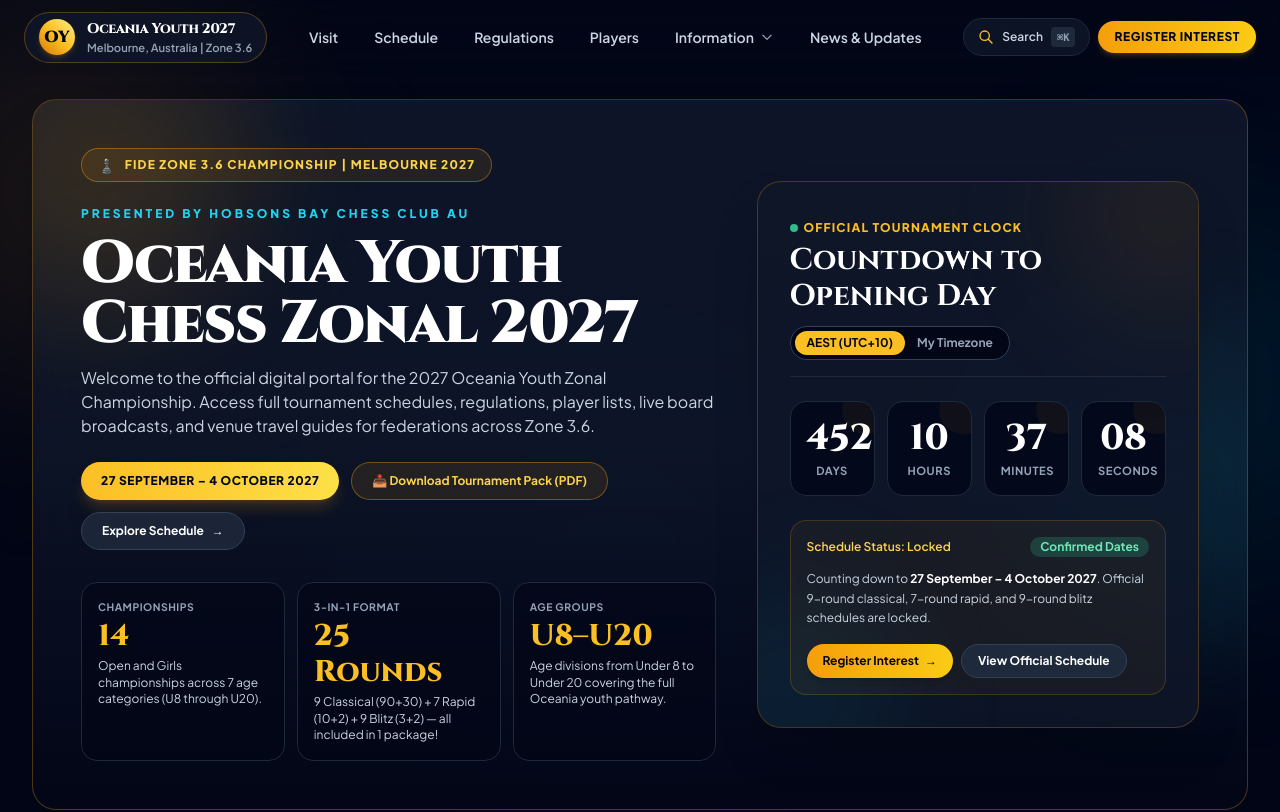
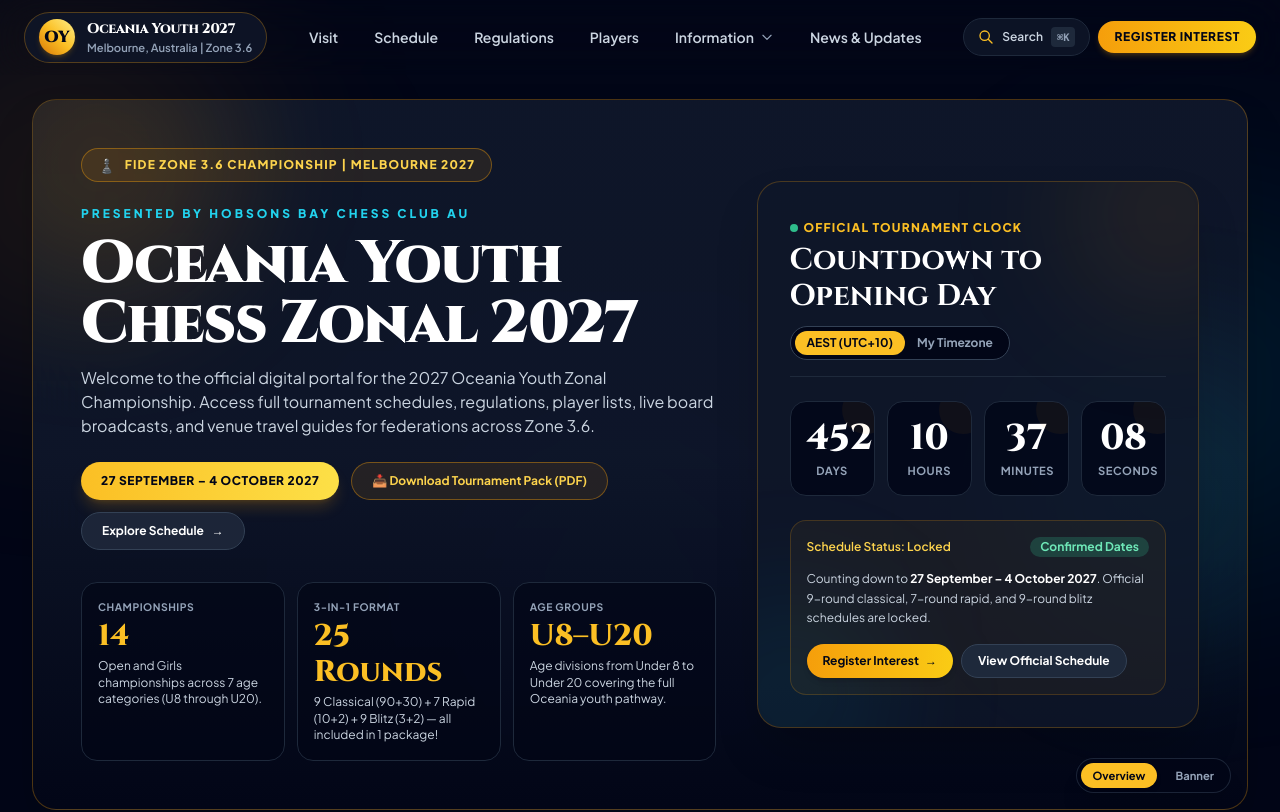
Before and after one commit to Hobsons-Bay-Chess-Club-AU/oceania-youth-2027, a Next.js app: page / in a window 1280 px wide. Shown: the top 812 px of the page. Built offline with nearby package versions, Linux system fonts and the light colour scheme.

Commit message:
feat: add auto-sliding hero banner with image and interactive controls to homepage

```diff
--- a/components/pages/home-page.tsx
+++ b/components/pages/home-page.tsx
@@ -1,7 +1,8 @@
 "use client";
 
 import Link from "next/link";
-import { useState } from "react";
+import Image from "next/image";
+import { useState, useEffect } from "react";
 import { homePageData } from "@/app/data";
 import { siteConfig } from "@/lib/site-config";
 import { HomeHeroCountdown } from "@/components/home-hero-countdown";
@@ -19,15 +20,37 @@ const ageDivisions = [
 
 export function HomePage() {
   const [selectedGroup, setSelectedGroup] = useState(ageDivisions[3]); // Default U14
+  const [activeSlide, setActiveSlide] = useState<0 | 1>(0);
+  const [isPaused, setIsPaused] = useState(false);
+
+  useEffect(() => {
+    if (isPaused) return;
+    const timer = setInterval(() => {
+      setActiveSlide((prev) => (prev === 0 ? 1 : 0));
+    }, 10000);
+    return () => clearInterval(timer);
+  }, [isPaused]);
 
   return (
     <div className="space-y-10 md:space-y-14">
-      {/* Hero Championship Section */}
-      <section className="relative overflow-hidden rounded-3xl border border-amber-500/30 bg-gradient-to-b from-slate-900/90 via-slate-900/80 to-slate-950/95 p-6 shadow-2xl backdrop-blur-2xl md:p-10 lg:p-12">
+      {/* Hero Championship Section with 10s auto-switch */}
+      <section
+        onMouseEnter={() => setIsPaused(true)}
+        onMouseLeave={() => setIsPaused(false)}
+        className="relative overflow-hidden rounded-3xl border border-amber-500/30 bg-gradient-to-b from-slate-900/95 via-slate-900/90 to-slate-950/95 shadow-2xl backdrop-blur-2xl"
+      >
         <div className="pointer-events-none absolute -left-20 -top-20 h-72 w-72 rounded-full bg-amber-500/15 blur-3xl" />
         <div className="pointer-events-none absolute -right-20 top-1/3 h-80 w-80 rounded-full bg-cyan-500/10 blur-3xl" />
 
-        <div className="relative z-10 grid gap-10 lg:grid-cols-12 lg:items-center">
+        {/* Slide 0: Interactive Hub */}
+        <div
+          className={`transition-all duration-700 ease-in-out p-6 md:p-10 lg:p-12 ${
+            activeSlide === 0
+              ? "opacity-100 relative z-10"
+              : "opacity-0 absolute inset-0 z-0 pointer-events-none"
+          }`}
+        >
+          <div className="grid gap-10 lg:grid-cols-12 lg:items-center">
             <div className="space-y-6 motion-rise-in lg:col-span-7">
               <div className="inline-flex items-center gap-2 rounded-full border border-amber-500/40 bg-amber-500/10 px-4 py-1.5 text-xs font-extrabold uppercase tracking-widest text-amber-300 backdrop-blur-md">
                 <span className="text-sm">♟️</span>
@@ -91,6 +114,55 @@ export function HomePage() {
                 registrationHref={siteConfig.links.registrations}
               />
             </div>
+          </div>
+        </div>
+
+        {/* Slide 1: Official Banner Image */}
+        <div
+          className={`transition-all duration-700 ease-in-out p-2 sm:p-4 md:p-6 lg:p-8 flex items-center justify-center min-h-[380px] md:min-h-[500px] lg:min-h-[560px] ${
+            activeSlide === 1
+              ? "opacity-100 relative z-10"
+              : "opacity-0 absolute inset-0 z-0 pointer-events-none"
+          }`}
+        >
+          <div className="w-full overflow-hidden rounded-2xl border border-slate-800 bg-slate-950/80 shadow-2xl">
+            <Image
+              src="/hero.png"
+              alt="Oceania Youth Chess Zonal Championship 2027"
+              width={1600}
+              height={900}
+              priority
+              className="w-full h-auto object-cover"
+            />
+          </div>
+        </div>
+
+        {/* Slide Switcher Controls */}
+        <div className="absolute bottom-4 right-4 z-20 flex items-center gap-1.5 rounded-full border border-slate-800/90 bg-slate-950/90 p-1 backdrop-blur-md shadow-xl">
+          <button
+            type="button"
+            onClick={() => setActiveSlide(0)}
+            className={`rounded-full px-3 py-1 text-[0.7rem] font-bold transition-all ${
+              activeSlide === 0
+                ? "bg-amber-400 text-slate-950 shadow-md"
+                : "text-slate-400 hover:text-white"
+            }`}
+            aria-label="Show Overview & Countdown"
+          >
+            Overview
+          </button>
+          <button
+            type="button"
+            onClick={() => setActiveSlide(1)}
+            className={`rounded-full px-3 py-1 text-[0.7rem] font-bold transition-all ${
+              activeSlide === 1
+                ? "bg-amber-400 text-slate-950 shadow-md"
+                : "text-slate-400 hover:text-white"
+            }`}
+            aria-label="Show Championship Banner"
+          >
+            Banner
+          </button>
         </div>
       </section>
 
```
Also changed, not shown: public/hero.png (added). Lines whose indentation alone changed are shown as unchanged.
